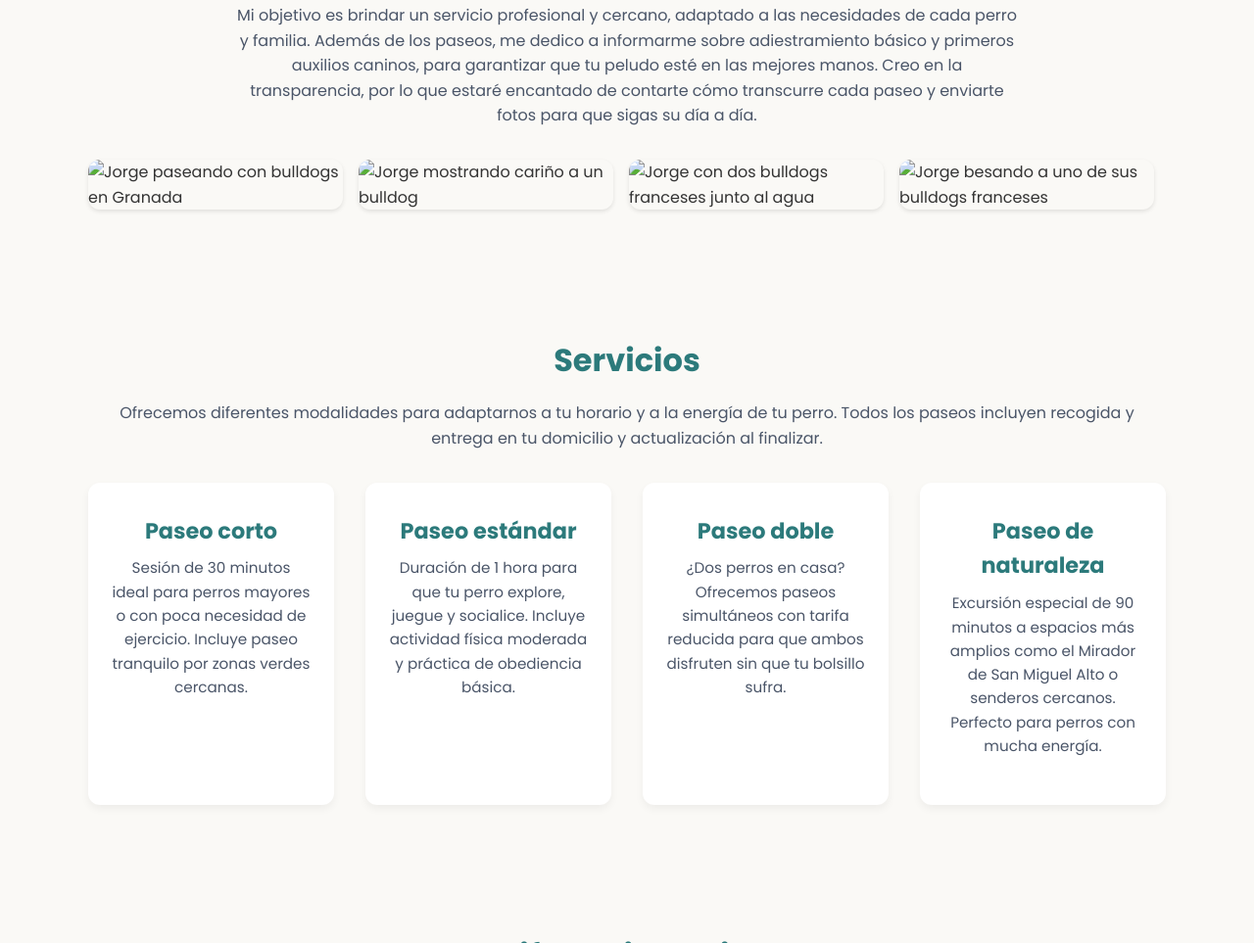
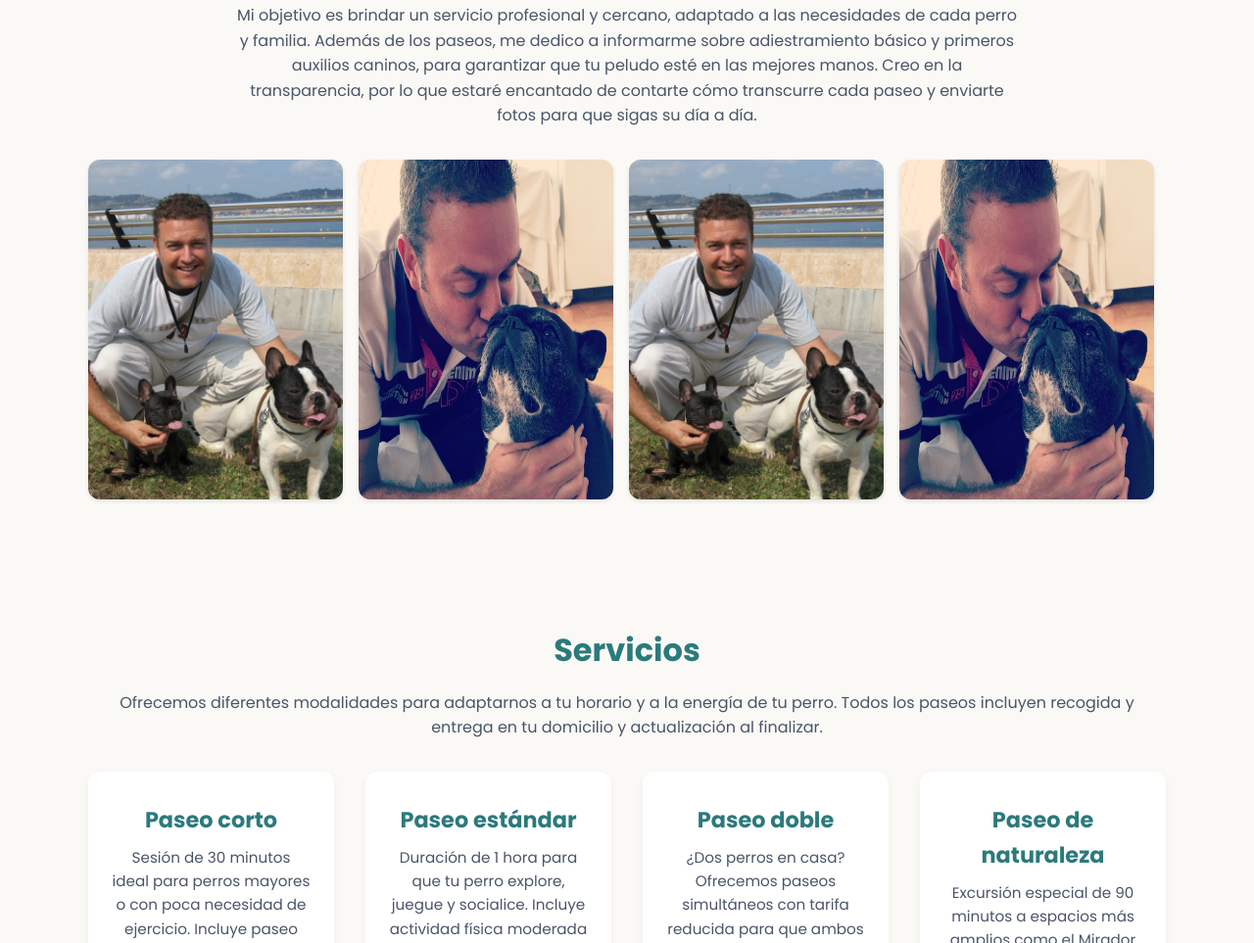
Before and after one commit to jfaguila/jorge-paseador-website, a plain HTML site: page index.html in a window 1280 px wide. Shown: the part 1121-2084 px from the top of the page at 98% size. Drawn offline with Linux system fonts and the light colour scheme; a script that the page names is missing.

Commit message:
Corrección de rutas de imágenes en la galería

```diff
--- a/index.html
+++ b/index.html
@@ -335,11 +335,11 @@
     <!-- Galería de fotos personalizadas -->
     <div class="about-gallery">
       <!-- Primera pareja de imágenes originales -->
-      <img src="images/perro_gallery1.jpg" alt="Jorge paseando con bulldogs en Granada" />
-      <img src="images/perro_gallery2.jpg" alt="Jorge mostrando cariño a un bulldog" />
+      <img src="perro_gallery1.jpg" alt="Jorge paseando con bulldogs en Granada" />
+      <img src="perro_gallery2.jpg" alt="Jorge mostrando cariño a un bulldog" />
       <!-- Nuevas imágenes aportadas por el usuario para personalizar aún más la sección -->
-      <img src="images/jorge_bulldogs.jpg" alt="Jorge con dos bulldogs franceses junto al agua" />
-      <img src="images/jorge_kissing.jpg" alt="Jorge besando a uno de sus bulldogs franceses" />
+      <img src="jorge_bulldogs.jpg" alt="Jorge con dos bulldogs franceses junto al agua" />
+      <img src="jorge_kissing.jpg" alt="Jorge besando a uno de sus bulldogs franceses" />
     </div>
 </div>
 </section>
```
